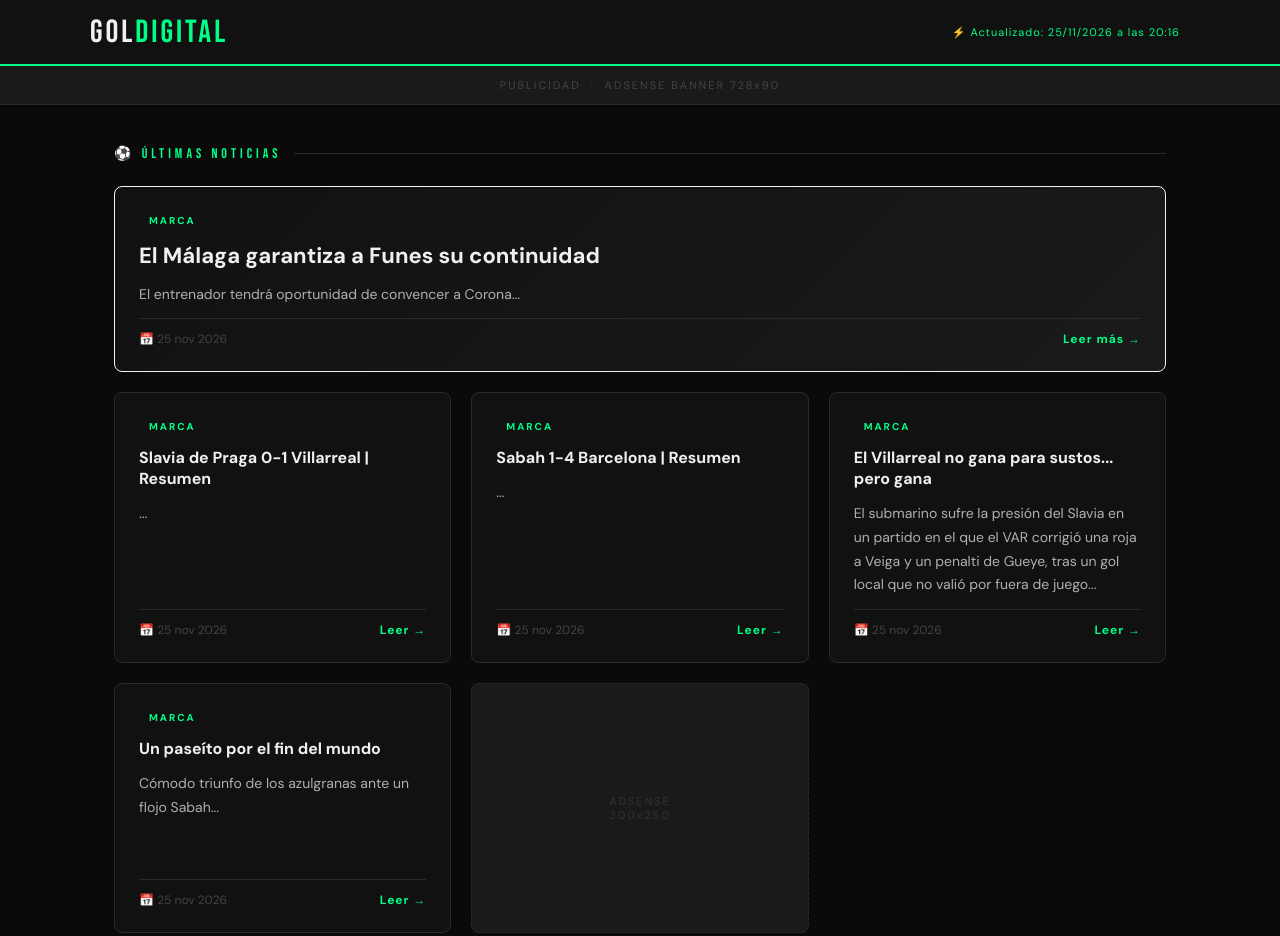
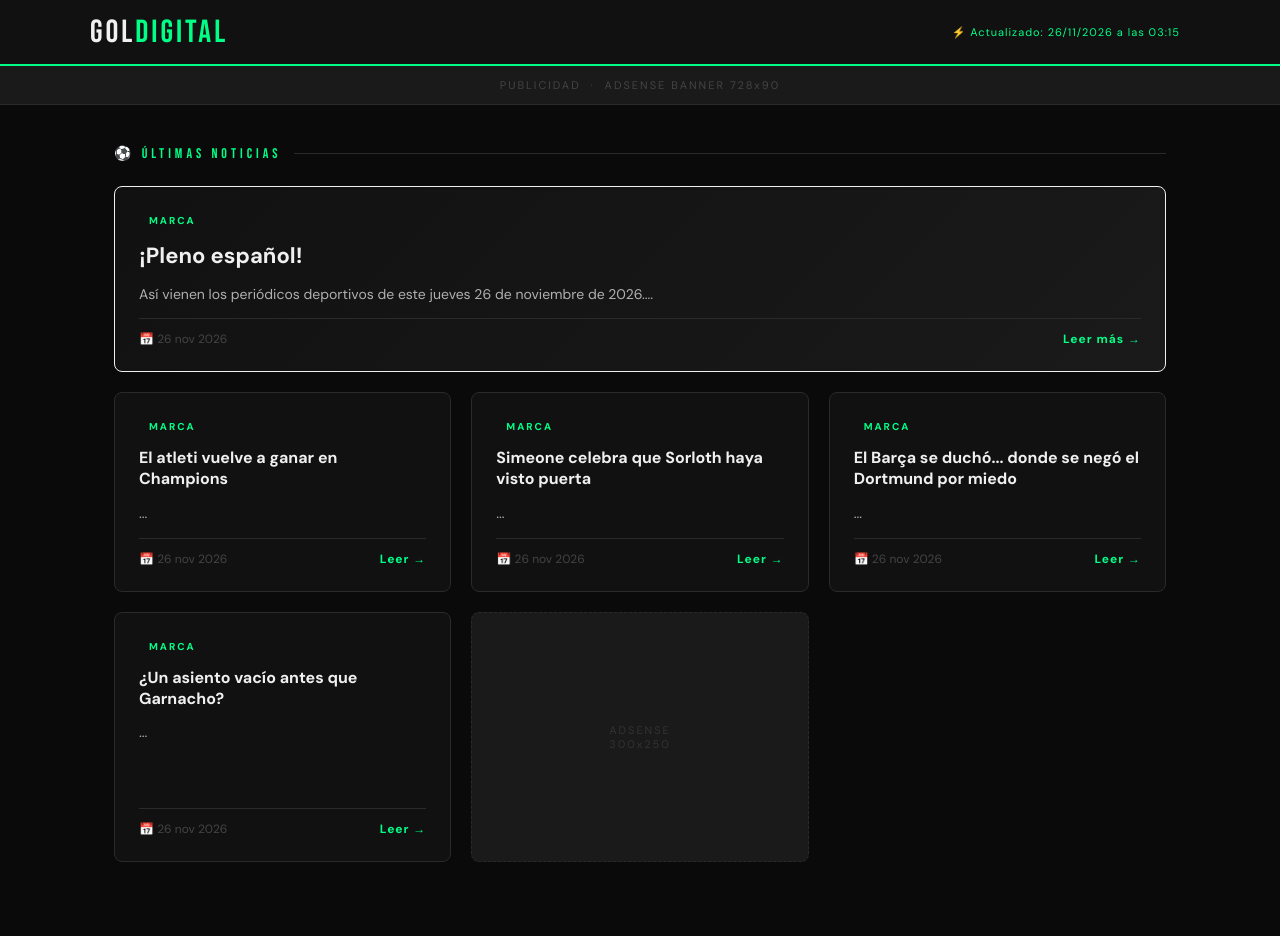
Before and after one commit to uso061777-ctrl/futbol-blog, a plain HTML site: page docs/index.html in a window 1280 px wide. Shown: the top 936 px of the page. Drawn offline with Linux system fonts and the light colour scheme.

Commit message:
Blog actualizado

```diff
--- a/docs/index.html
+++ b/docs/index.html
@@ -223,7 +223,7 @@
   <header>
     <div class="header-inner">
       <div class="logo">GOL<span>DIGITAL</span></div>
-      <div class="update-badge">⚡ Actualizado: 25/11/2026 a las 20:16</div>
+      <div class="update-badge">⚡ Actualizado: 26/11/2026 a las 03:15</div>
     </div>
   </header>
 
@@ -240,51 +240,51 @@
 
     <article class="card card--featured" style="animation-delay: 0s">
       <div class="card__tag">Marca</div>
-      <h2 class="card__title card__title--big">El Málaga garantiza a Funes su continuidad</h2>
-      <p class="card__body">El entrenador tendrá oportunidad de convencer a Corona...</p>
+      <h2 class="card__title card__title--big">¡Pleno español!</h2>
+      <p class="card__body">Así vienen los periódicos deportivos de este jueves 26 de noviembre de 2026....</p>
       <div class="card__footer">
-        <span class="card__date">📅 25 nov 2026</span>
-        <a href="https://www.marca.com/futbol/malaga/2026/11/25/malaga-garantiza-funes-continuidad-banquillo.html" target="_blank" rel="noopener" class="card__link">Leer más →</a>
+        <span class="card__date">📅 26 nov 2026</span>
+        <a href="https://www.marca.com/futbol/album/2026/11/26/portadas-dia.html" target="_blank" rel="noopener" class="card__link">Leer más →</a>
       </div>
     </article>
 
     <article class="card" style="animation-delay: 0.08s">
       <div class="card__tag">Marca</div>
-      <h3 class="card__title">Slavia de Praga 0-1 Villarreal | Resumen</h3>
+      <h3 class="card__title">El atleti vuelve a ganar en Champions</h3>
       <p class="card__body">...</p>
       <div class="card__footer">
-        <span class="card__date">📅 25 nov 2026</span>
-        <a href="https://www.marca.com/futbol/2026/11/25/slavia-praga-0-1-villarreal-resumen-video.html" target="_blank" rel="noopener" class="card__link">Leer →</a>
+        <span class="card__date">📅 26 nov 2026</span>
+        <a href="https://www.marca.com/futbol/atletico/2026/11/26/atleti-vuelve-ganar-champions-video.html" target="_blank" rel="noopener" class="card__link">Leer →</a>
       </div>
     </article>
 
     <article class="card" style="animation-delay: 0.16s">
       <div class="card__tag">Marca</div>
-      <h3 class="card__title">Sabah 1-4 Barcelona | Resumen</h3>
+      <h3 class="card__title">Simeone celebra que Sorloth haya visto puerta</h3>
       <p class="card__body">...</p>
       <div class="card__footer">
-        <span class="card__date">📅 25 nov 2026</span>
-        <a href="https://www.marca.com/futbol/2026/11/25/sabah-1-4-barcelona-resumen-video.html" target="_blank" rel="noopener" class="card__link">Leer →</a>
+        <span class="card__date">📅 26 nov 2026</span>
+        <a href="https://www.marca.com/futbol/atletico/2026/11/26/simeone-celebra-sorloth-haya-visto-puerta-video.html" target="_blank" rel="noopener" class="card__link">Leer →</a>
       </div>
     </article>
 
     <article class="card" style="animation-delay: 0.24s">
       <div class="card__tag">Marca</div>
-      <h3 class="card__title">El Villarreal no gana para sustos... pero gana</h3>
-      <p class="card__body">El submarino sufre la presión del Slavia en un partido en el que el VAR corrigió una roja a Veiga y un penalti de Gueye, tras un gol local que no valió por fuera de juego...</p>
+      <h3 class="card__title">El Barça se duchó... donde se negó el Dortmund por miedo</h3>
+      <p class="card__body">...</p>
       <div class="card__footer">
-        <span class="card__date">📅 25 nov 2026</span>
-        <a href="https://www.marca.com/futbol/champions-league/cronica/2026/11/25/villarreal-gana-sustos-engancha-champions-fuerza.html" target="_blank" rel="noopener" class="card__link">Leer →</a>
+        <span class="card__date">📅 26 nov 2026</span>
+        <a href="https://www.marca.com/futbol/champions-league/2026/11/26/barca-ducho-nego-dortmund-m-video.html" target="_blank" rel="noopener" class="card__link">Leer →</a>
       </div>
     </article>
 
     <article class="card" style="animation-delay: 0.32s">
       <div class="card__tag">Marca</div>
-      <h3 class="card__title">Un paseíto por el fin del mundo</h3>
-      <p class="card__body">Cómodo triunfo de los azulgranas ante un flojo Sabah...</p>
+      <h3 class="card__title">¿Un asiento vacío antes que Garnacho?</h3>
+      <p class="card__body">...</p>
       <div class="card__footer">
-        <span class="card__date">📅 25 nov 2026</span>
-        <a href="https://www.marca.com/futbol/barcelona/cronica/2026/11/25/paseito-mundo.html" target="_blank" rel="noopener" class="card__link">Leer →</a>
+        <span class="card__date">📅 26 nov 2026</span>
+        <a href="https://www.marca.com/futbol/premier-league/2026/11/26/asiento-vacio-garnach-video.html" target="_blank" rel="noopener" class="card__link">Leer →</a>
       </div>
     </article>
 
```
